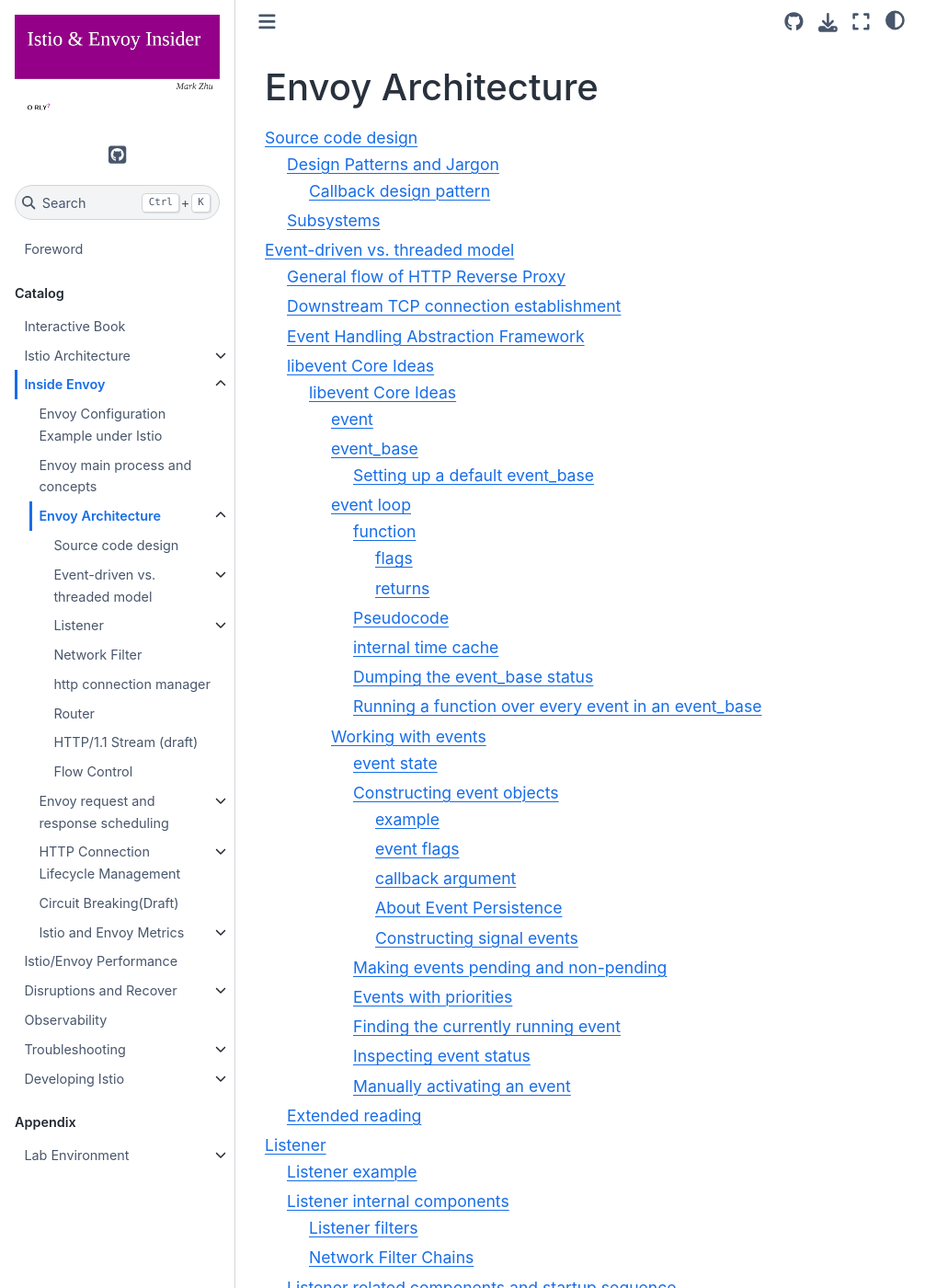
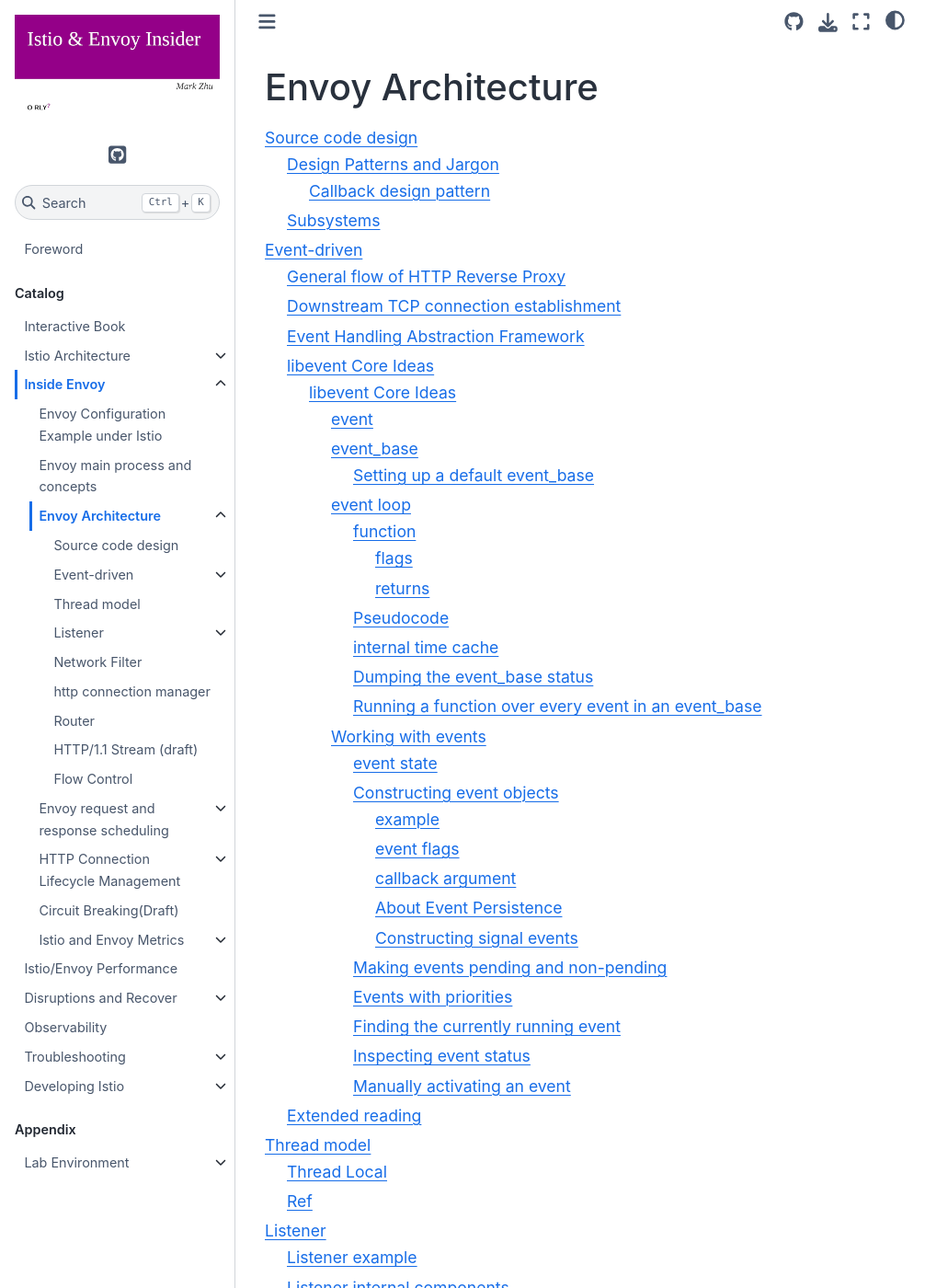
Before and after one commit to labilezhu/istio-insider-en, a Sphinx documentation site: the page built from docs/source/ch2-envoy/arch/arch.md, in a window 1280 px wide and 1400 px high. Shown: the whole window at 92% size, without its empty margins (0-1031 px from the left). Built offline with Sphinx 7.4.7 and the Sphinx Book theme 1.1.4, drawn with Linux system fonts in a browser that asks for light colours.

Commit message:
Thread Local

````diff
--- a/docs/source/ch2-envoy/arch/arch.md
+++ b/docs/source/ch2-envoy/arch/arch.md
@@ -3,6 +3,7 @@
 ```{toctree}
 oop/oop.md
 event-driven/event-driven.md
+thread-model/thread-model.md
 listener/listener.md
 network-filter/network-filter.md
 http/http-connection-manager/http-connection-manager.md
--- a/docs/source/ch2-envoy/arch/event-driven/event-driven.md
+++ b/docs/source/ch2-envoy/arch/event-driven/event-driven.md
@@ -2,7 +2,7 @@
 typora-root-url: ../../..
 ---
 
-# Event-driven vs. threaded model
+# Event-driven
 
 ![event loop](/ch2-envoy/arch/event-driven/event-driven.assets/envoy-event-model-loop.drawio.svg)
 
````
Also changed, not shown: docs/source/ch2-envoy/arch/thread-model/thread-model.md (added, +32 -0 lines), docs/source/ch2-envoy/arch/listener/listener.assets/envoy-classes-listen-flow.drawio.svg, docs/source/ch2-envoy/arch/listener/listener.assets/listener-core-classes-startup-process.drawio.svg, docs/source/ch2-envoy/arch/thread-model/thread-local-classes.drawio.svg (added).
